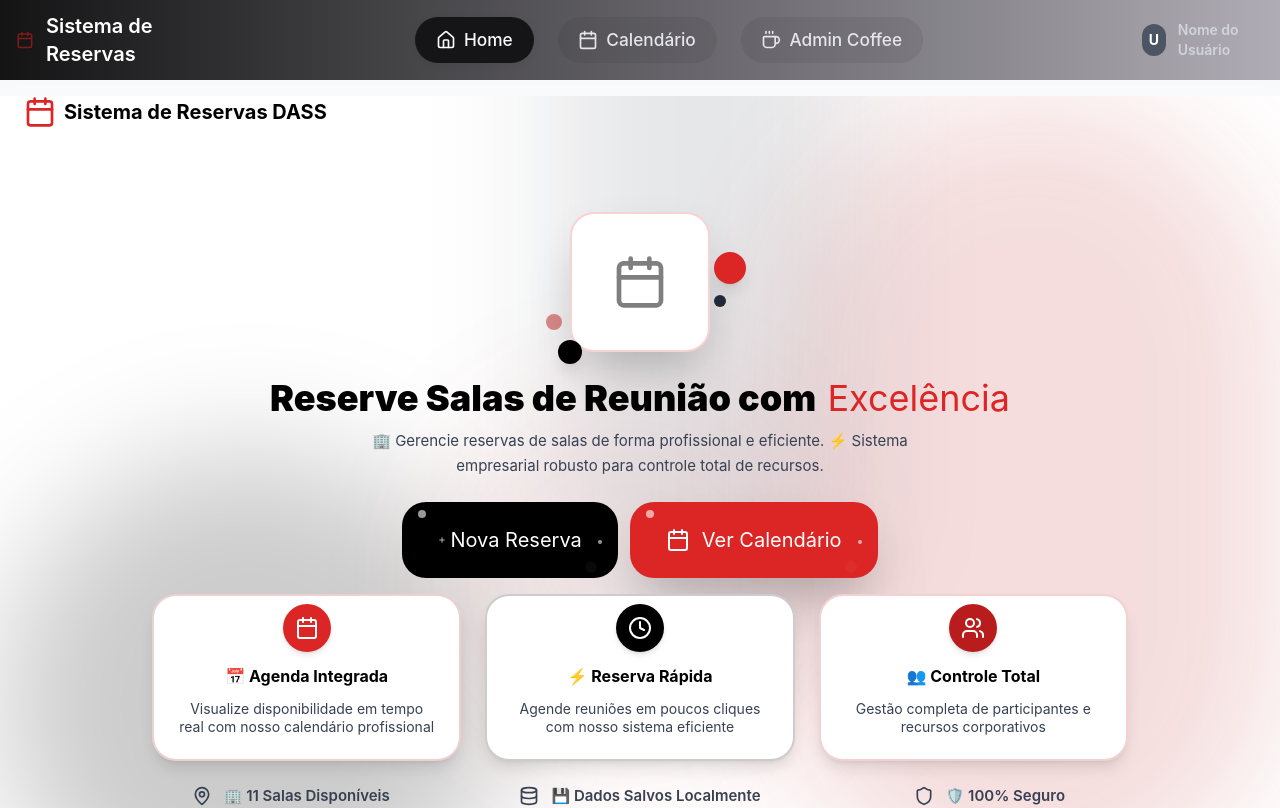
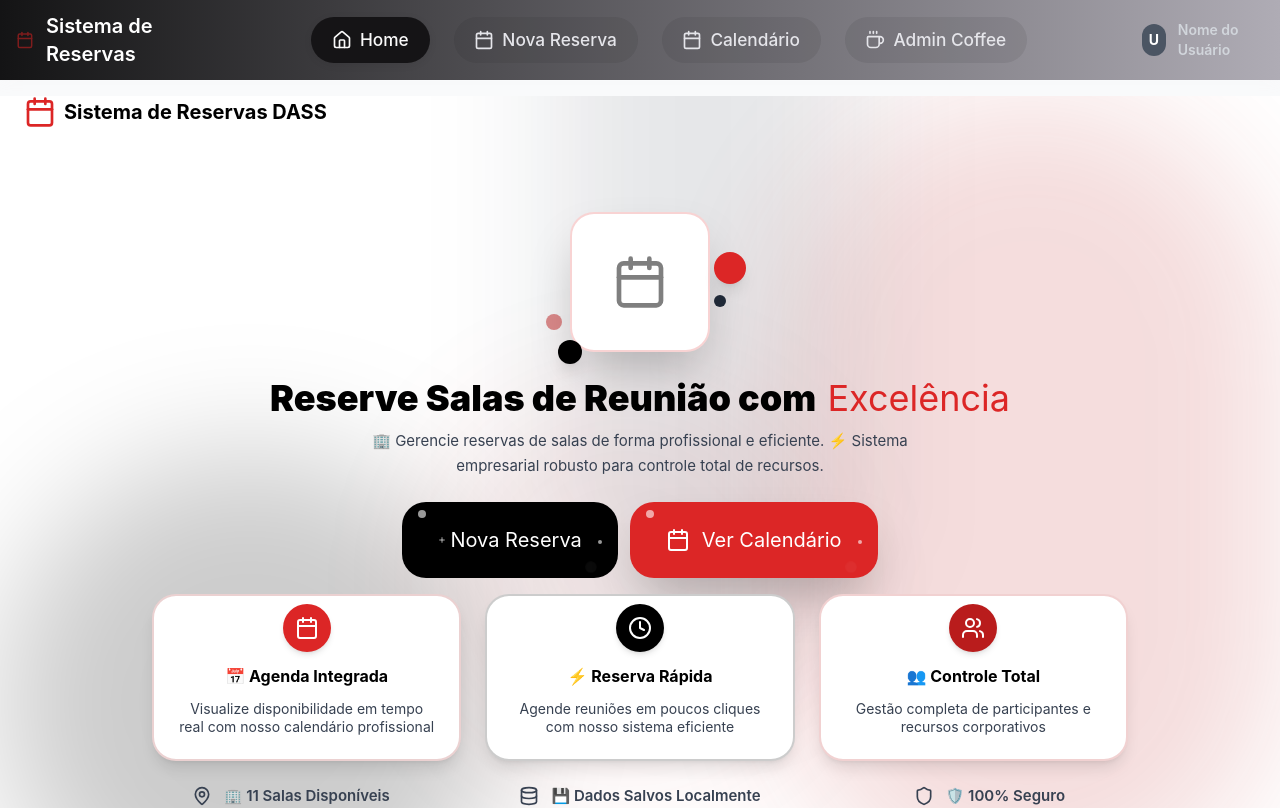
Before and after one commit to hellennverenaa/reservar_salas, a Vue app: page / in a window 1280 px wide. Shown: the top 808 px of the page. Built offline with nearby package versions, Linux system fonts and the light colour scheme.

Commit message:
feat: adiciona link para nova reserva no cabeçalho de cima e na nav de baixo, melhorando a navegação

```diff
--- a/src/components/Header.vue
+++ b/src/components/Header.vue
@@ -19,6 +19,13 @@
               <span class="font-medium">Home</span>
             </router-link>
           </li>
+            <li>
+            <router-link to="/reserva-sala"
+              class="flex items-center gap-2 p-2 rounded-md text-gray-300 hover:text-white hover:bg-gray-700 transition-colors duration-200">
+              <CalendarIcon class="w-5 h-5" />
+              <span class="font-medium">Nova Reserva</span>
+            </router-link>
+          </li>
           <li>
             <router-link to="/calendario"
               class="flex items-center gap-2 p-2 rounded-md text-gray-300 hover:text-white hover:bg-gray-700 transition-colors duration-200">
@@ -33,6 +40,7 @@
               <span class="font-medium">Admin Coffee</span>
             </router-link>
           </li>
+
         </ul>
       </nav>
 
@@ -54,6 +62,13 @@
             <span class="text-xs font-medium">Home</span>
           </router-link>
         </li>
+         <li>
+            <router-link to="/reserva-sala"
+              class="flex items-center gap-2 p-2 rounded-md text-gray-300 hover:text-white hover:bg-gray-700 transition-colors duration-200">
+              <CalendarIcon class="w-5 h-5" />
+              <span class="font-medium">Nova Reserva</span>
+            </router-link>
+          </li>
         <li>
           <router-link to="/calendario"
             class="flex flex-col items-center justify-center w-full h-full p-2 rounded-lg text-gray-400 hover:text-white transition-colors duration-200">
@@ -76,6 +91,10 @@
 <script setup>
 import { RouterLink } from 'vue-router'
 import { HomeIcon, CalendarIcon, CoffeeIcon } from 'lucide-vue-next';
+
+const irParaReserva = () => {
+  router.push("reserva-sala")
+}
 
 const props = defineProps({
   isMobile: {
```
